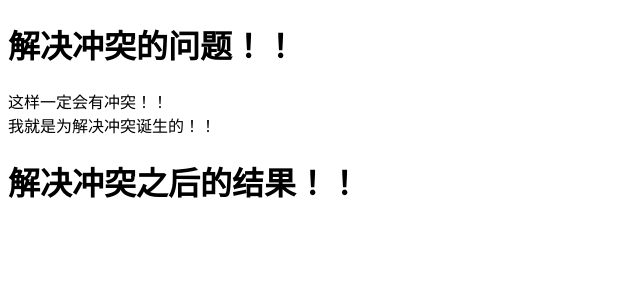
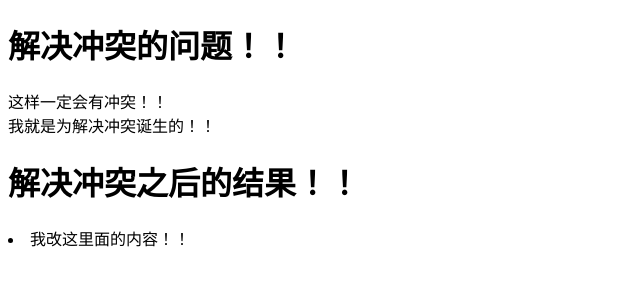
Before and after one commit to qiepengfei/gitskills, a plain HTML site: page index.html in a window 1280 px wide. Shown: the whole page, without its empty margins (0-640 px from the left). Drawn offline with Linux system fonts and the light colour scheme.

Commit message:
另一种演示！

```diff
--- a/index.html
+++ b/index.html
@@ -11,5 +11,7 @@
 	<div>我就是为解决冲突诞生的！！</div>
 	<h1>解决冲突之后的结果！！</h1>
 
+	<li>我改这里面的内容！！</li>
+
 </body>
 </html>
```
